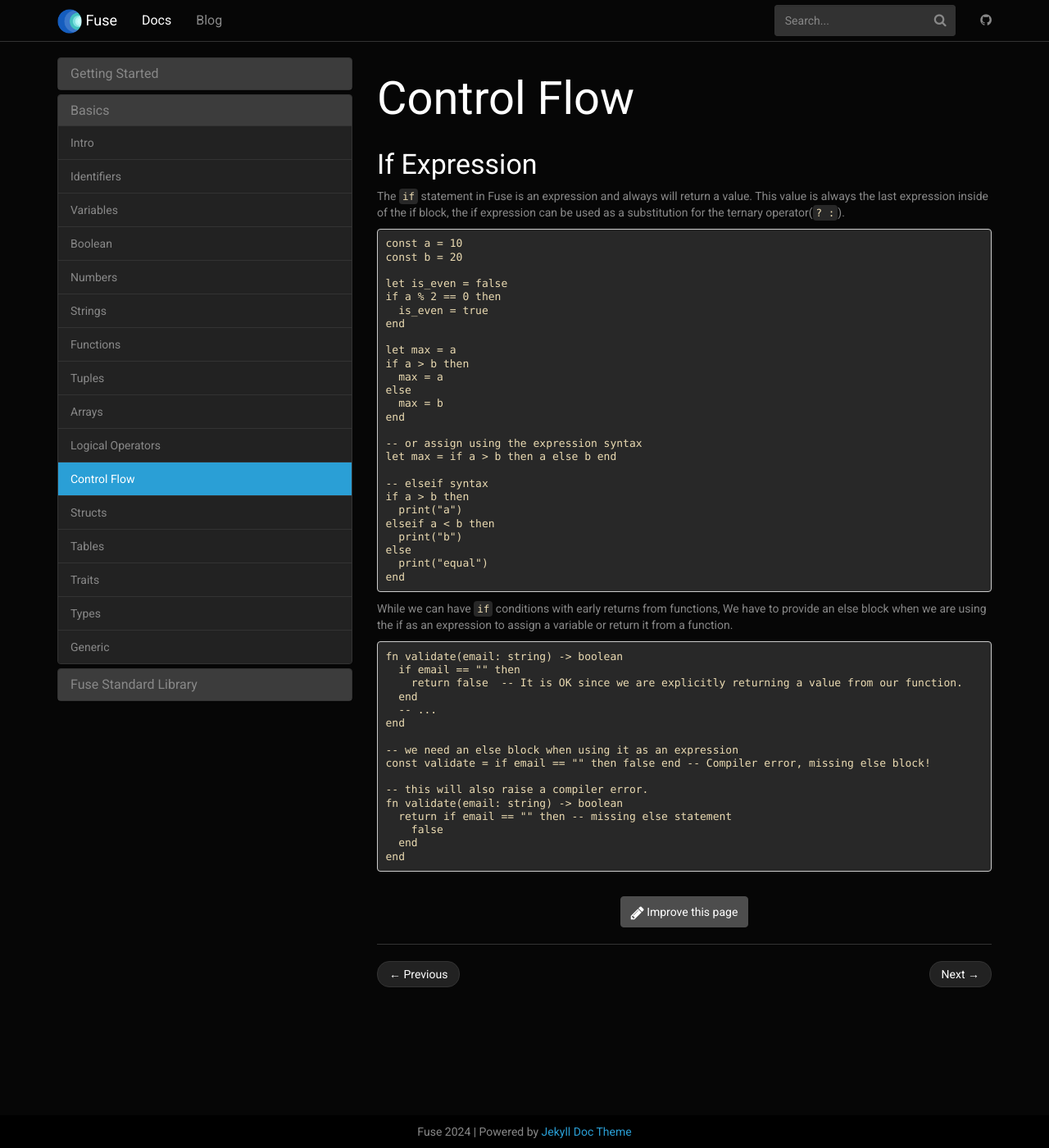
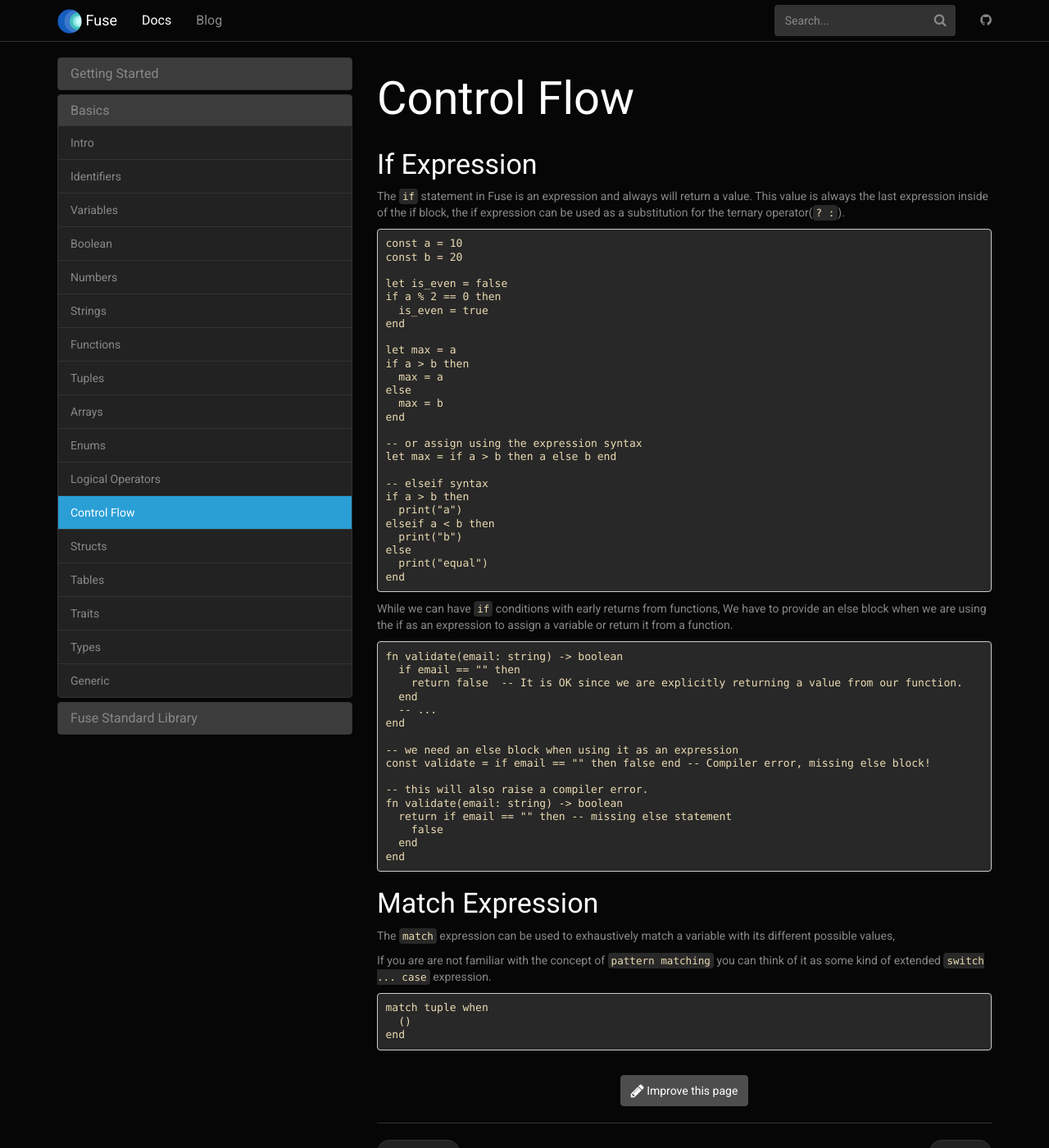
Before and after one commit to fuse-lang/fuse-lang.github.io, a Jekyll site: the page built from _docs/basics/11-control-flow.md, in a window 1280 px wide and 1400 px high. Shown: the whole window at 82% size. Built offline with Jekyll 4.4.1, drawn with Linux system fonts in a browser that asks for light colours.

````diff
--- a/_data/docs.yml
+++ b/_data/docs.yml
@@ -16,6 +16,7 @@
   - functions
   - tuples
   - arrays
+  - enums
   - logical-ops
   - control-flow
   - structs
--- a/_docs/basics/10-control-flow.md
+++ b/_docs/basics/11-control-flow.md
@@ -56,3 +56,15 @@ fn validate(email: string) -> boolean
   end
 end
 ```
+
+### Match Expression
+
+The `match` expression can be used to exhaustively match a variable with its different possible values,
+
+If you are are not familiar with the concept of `pattern matching` you can think of it as some kind of extended `switch ... case` expression.
+
+```fuse
+match tuple when
+  ()
+end
+```
````
Also changed, not shown: _docs/basics/00-intro.md (+1 -1 lines), _docs/basics/09-enums.md (added, +4 -0 lines), _docs/basics/10-logical-ops.md (renamed from _docs/basics/09-logical-ops.md), _docs/basics/12-tables.md (renamed from _docs/basics/11-tables.md), _docs/basics/13-structs.md (renamed from _docs/basics/12-structs.md), _docs/basics/14-traits.md (renamed from _docs/basics/13-traits.md), _docs/basics/15-type.md (renamed from _docs/basics/14-type.md), _docs/basics/16-generic.md (renamed from _docs/basics/15-generic.md).
